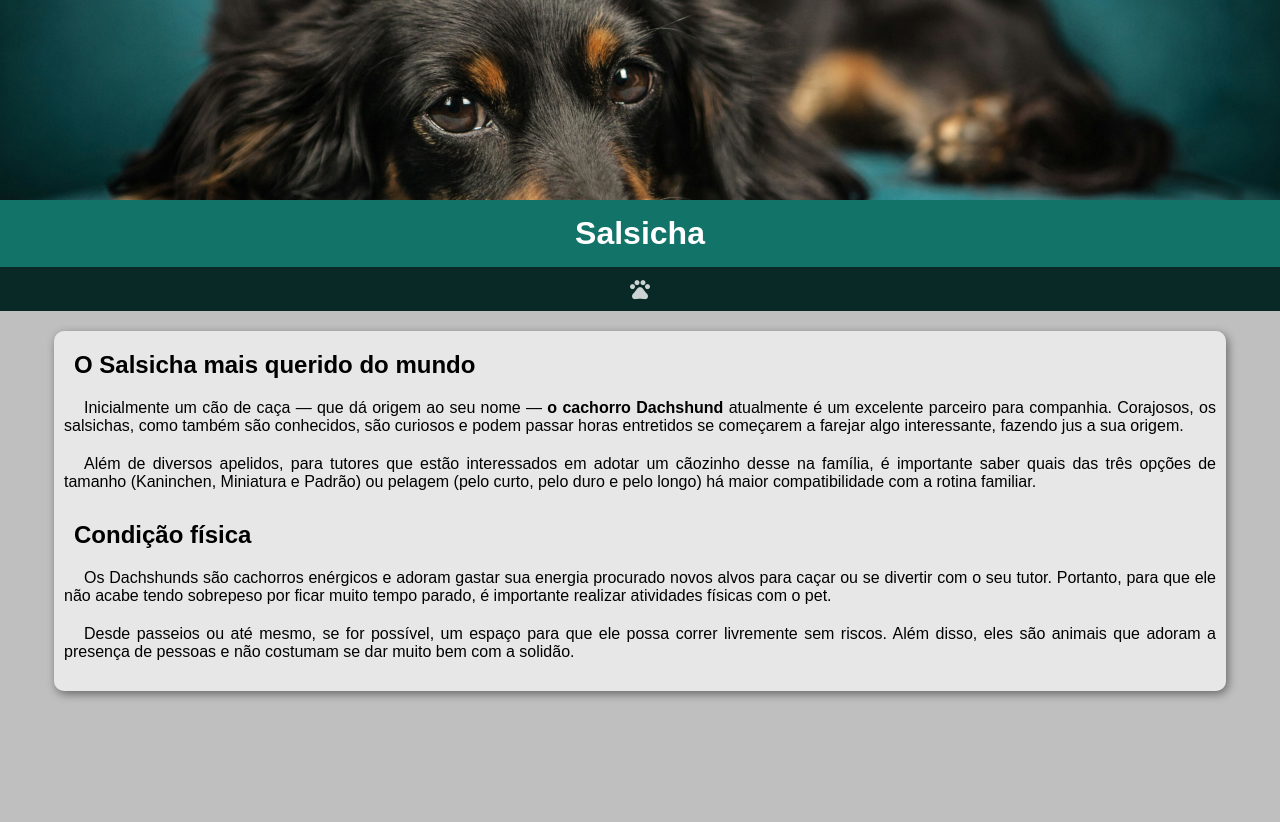
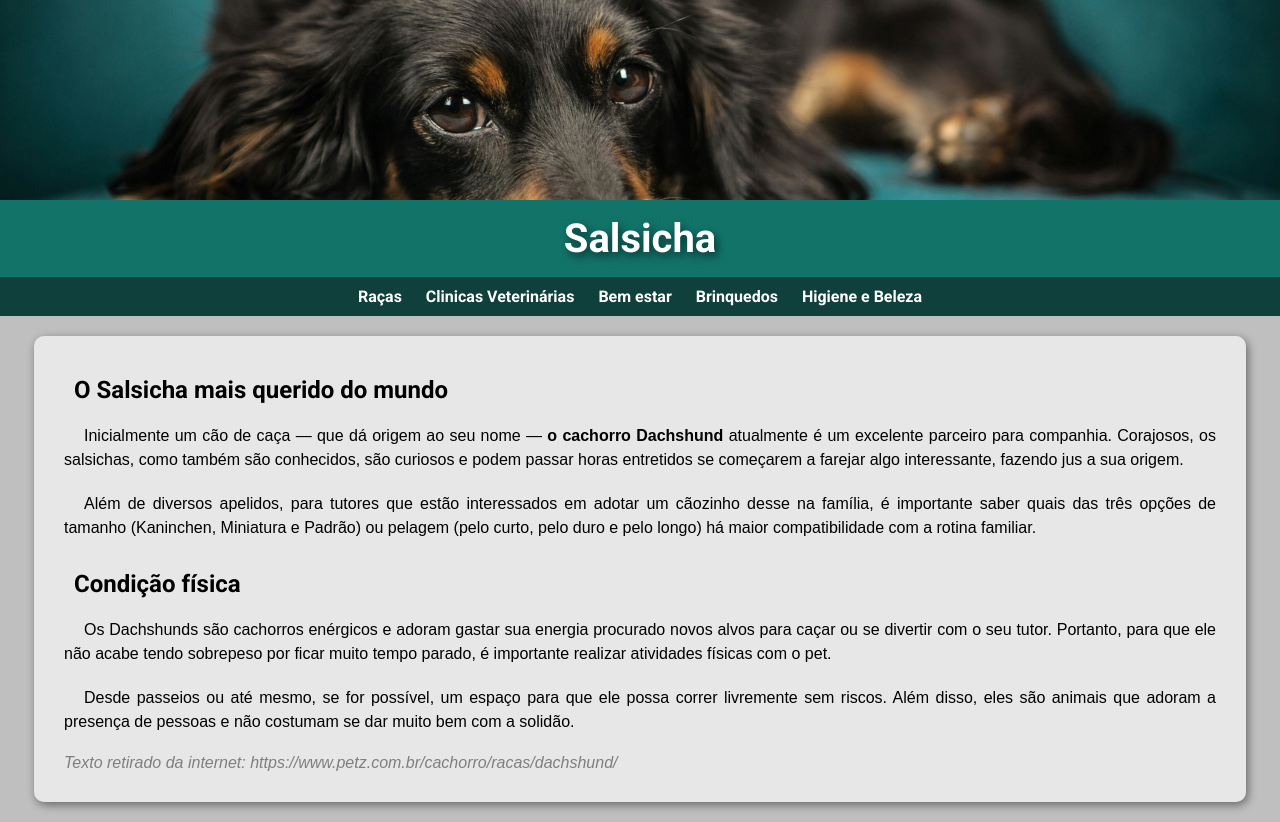
Before and after one commit to LRConforto/html-css, a plain HTML site: page exercicios/ex026/mq005/index.html in a window 1280 px wide. Before the commit the page ends 800 px from the top, so only its background shows below. Drawn offline with nearby package versions, Linux system fonts and the light colour scheme.

Commit message:
att Projeto media query mq005

```diff
--- /dev/null
+++ b/exercicios/ex026/mq005/estilos/media-query.css
@@ -0,0 +1,59 @@
+@charset "UTF-8";
+
+/* Typical Devices Breakpoints
+Pequenas telas:
+Celular:0 - 480px
+Tablet:481 - 768
+Desktop: 769 - 1279
+Large e Televisão: 1280+
+Grandes telas:
+*/
+
+@media print {
+
+    * {
+        font-family: 'Times New Roman', Times, serif;
+        font-size: 1,5em;
+        line-height: 1,5em;
+    }
+    menu {
+        display: none;
+    }
+
+    span#burger {
+        display: none;
+    }
+
+    #banner {
+        display: none;
+    }
+
+    main {
+        box-shadow: none;
+    }
+}
+
+@media screen and (min-width:768px) {
+
+    span#burger {
+        display: none;
+    }
+
+    menu {
+        display: block;
+    }
+
+    menu > ul > li {
+        display: inline-block;
+        border-top: 0px;
+    }
+
+    menu > ul > li > a {
+        border-top: 0px;
+
+    }
+
+    main {
+        max-width: 1200px;
+    }
+}
--- a/exercicios/ex026/mq005/estilos/style.css
+++ b/exercicios/ex026/mq005/estilos/style.css
@@ -1,5 +1,10 @@
 @charset "UTF-8";
 
+@import url('https://fonts.googleapis.com/css2?family=Roboto:ital,wght@0,100..900;1,100..900&display=swap');
+
+:root {
+    --roboto: "Roboto", sans-serif;
+}
 
 * {
     margin: 0px;
@@ -25,6 +30,10 @@ header {
 }
 
 header > h1 {
+    font-family: var(--roboto);
+    font-weight: bolder;
+    font-size: 2.5em;
+    text-shadow: 3px 4px 8px rgba(0, 0, 0, 0.555);
     padding: 15px;
     text-align: center;
 }
@@ -44,6 +53,8 @@ header > h1 {
  }
 
 menu {
+    font-family: var(--roboto);
+    font-weight: bolder;
     background-color: #10403B;
     display: none;
 }
@@ -69,7 +80,7 @@ main {
     background-color: rgba(255, 255, 255, 0.63);
     width: 90vw;
     margin: auto;
-    padding: 10px;
+    padding: 30px;
     margin-top: 20px;
     margin-bottom:20px;
     border-radius: 10px;
@@ -77,11 +88,19 @@ main {
 }
 
 article h2 {
+font-family: var(--roboto);
 padding: 10px 10px 20px 10px;
 }
 
 article p {
+    line-height: 1.5em;
     text-align: justify;
     padding-bottom: 20px;
     text-indent: 20px;
 }
+
+article::after {
+    content: 'Texto retirado da internet: https://www.petz.com.br/cachorro/racas/dachshund/';
+    font-style: italic;
+    color: rgba(99, 98, 98, 0.781)
+}
--- a/exercicios/ex026/mq005/index.html
+++ b/exercicios/ex026/mq005/index.html
@@ -4,24 +4,25 @@
     <meta charset="UTF-8">
     <meta name="viewport" content="width=device-width, initial-scale=1.0">
     <link rel="stylesheet" href="estilos/style.css">
+    <link rel="stylesheet" href="estilos/media-query.css">
     <link href="https://fonts.googleapis.com/css2?family=Material+Symbols+Outlined" rel="stylesheet" />
     <script src="script.js"></script>
 
     <title>Media Query</title>
 
 </head>
-<body>
+<body onresize="mudouTamanho()">
     <section id="banner"></section>
     <header>
         <h1>Salsicha</h1>
         <span  id="burger" class="material-symbols-outlined" onclick="clickMenu()">pets</span>
         <menu id="itens">
             <ul>
-                <li><a href="#">Opção 1</a></li>
-                <li><a href="#">Opção 2</a></li>
-                <li><a href="#">Opção 3</a></li>
-                <li><a href="#">Opção 4</a></li>
-                <li><a href="#">Opção 5</a></li>
+                <li><a href="#">Raças</a></li>
+                <li><a href="#">Clinicas Veterinárias</a></li>
+                <li><a href="#">Bem estar</a></li>
+                <li><a href="#">Brinquedos</a></li>
+                <li><a href="#">Higiene e Beleza</a></li>
             </ul>
         </menu>
     </header>
--- a/exercicios/ex026/mq005/script.js
+++ b/exercicios/ex026/mq005/script.js
@@ -6,3 +6,40 @@ function clickMenu() {
         itens.style.display ='block'
     }
 }
+
+/* window.addEventListener('resize', () => {
+    if (window.innerWidth >= 768) {
+      itens.style.display = 'block'; // força visível no desktop
+    } else {
+      itens.style.display = 'none'; // esconde em telas menores
+    }
+  });
+
+  Função anonima entregue pelo ChatGPT
+
+  */
+
+
+/* function ajustarMenu() {
+    if(window.innerWidth >= 768){
+        itens.style.display = 'block'
+    } else {
+        itens.style.display = 'none'
+    }
+}
+
+window.addEventListener('resize', ajustarMenu)
+
+função nomeada que o chat me mostrou.
+
+*/
+
+function mudouTamanho(){
+    if (window.innerWidth >= 768){
+        itens.style.display = 'block'
+    } else {
+        itens.style.display = 'none'
+    }
+}
+
+/* Função escrita pelo guanabara no curso, praticamente mesma coisa da do chat porém ele chama a função pelo body em vez de adicionar o window eventlistener  */
```
